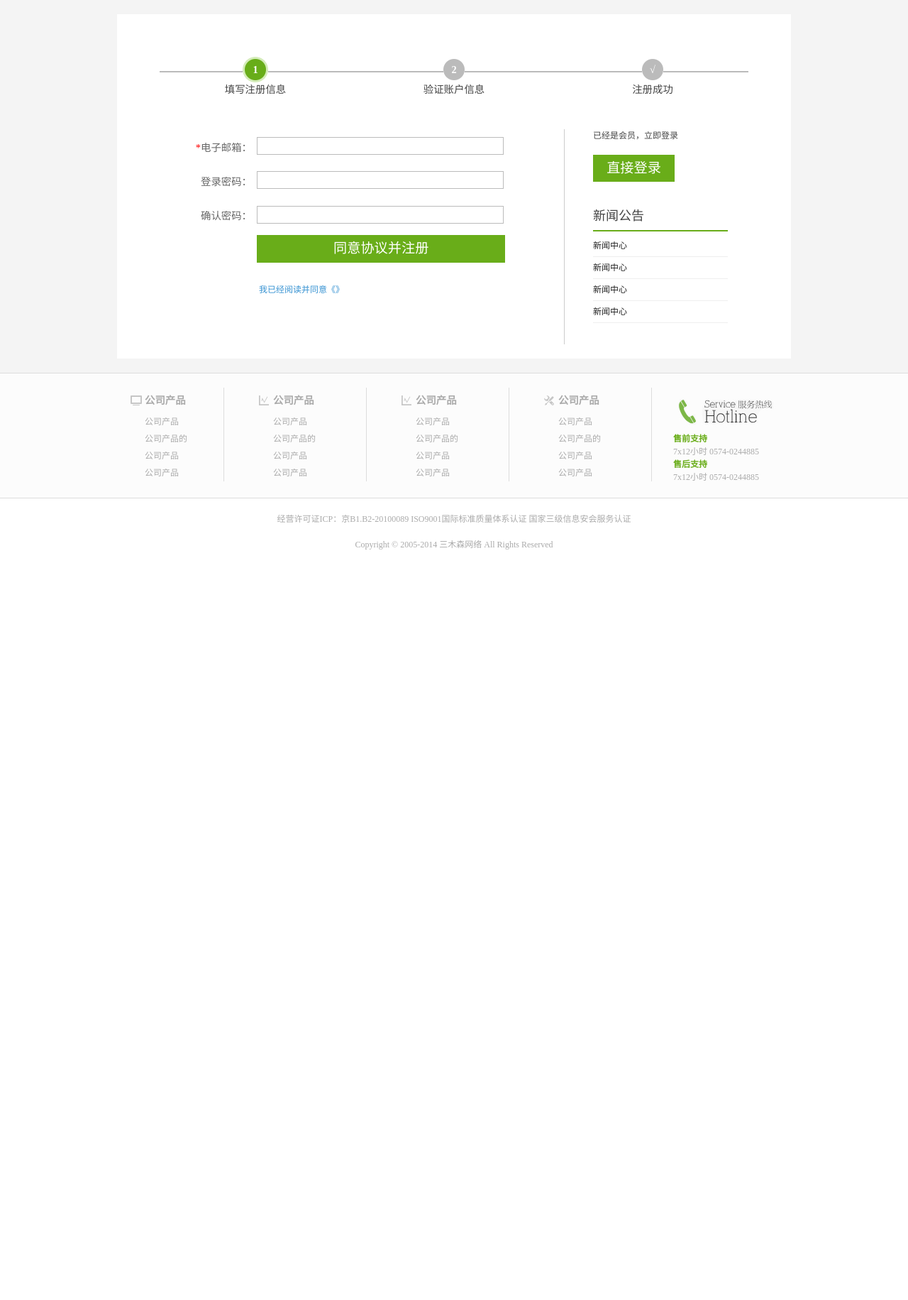
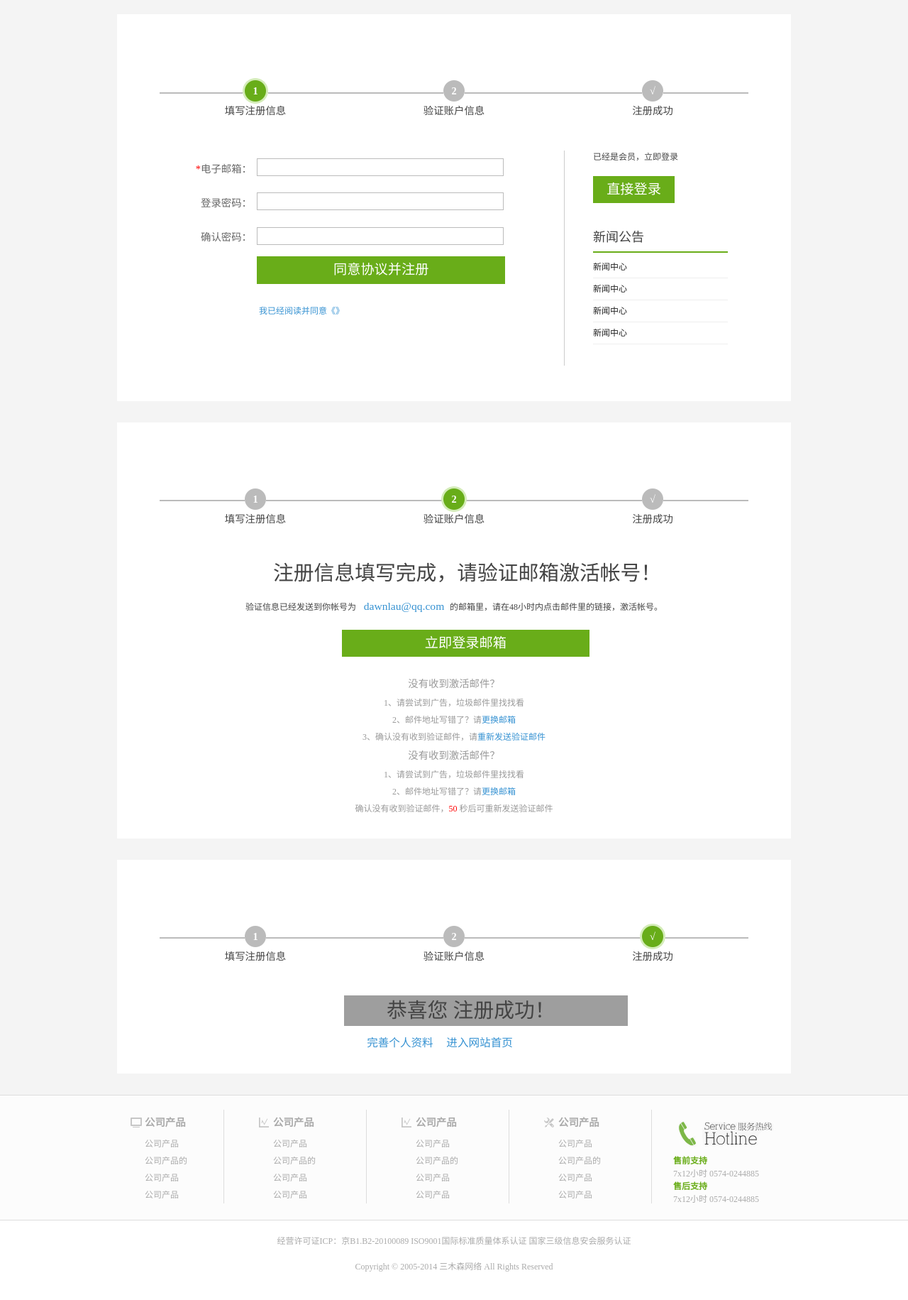
Before and after one commit to yysamson/idc-html, a PHP site: page /register.php in a window 1280 px wide. Shown: the part 142-1973 px from the top of the page at 71% size. Before the commit the page ends 916 px from the top, so only its background shows below. Run offline with PHP 8.4, Linux system fonts and the light colour scheme; grey boxes are pictures that could not be loaded.

Commit message:
会员注册页面增加

```diff
--- a/css/form.css
+++ b/css/form.css
@@ -24,3 +24,7 @@
 .fm-row .err{
 
 }
+
+.fm-row a{
+    margin-top: 15px;
+}
--- a/css/layout.css
+++ b/css/layout.css
@@ -774,13 +774,28 @@ h1,h2.news-name-title{
 .xiugai{
     font-size: 2.4em;
     padding-left: 60px;
+
 }
 .xiugai1{
-    font-size: 1.3em;
     line-height: 2em;
     padding-top: 1em;
     text-align: center;
 }
 .xiugai1 a{
-    margin-right: 15px;
+    margin: 0 0.5em;
+    font-size: 1.3em;
 }
+.zhuce ul{
+    text-align: center;
+    padding: 0;
+    margin: 0;
+    list-style: none;
+}
+.zhuce ul li{
+    padding: 0;
+    margin: 0;
+    line-height: 2em;
+}
+.zhuce .header{
+    font-size: 1.2em;
+}
--- a/register.php
+++ b/register.php
@@ -1,5 +1,5 @@
 <?php include 'header.php' ?>
-    <div class="container bg-cl-white">
+    <div class="container user-yanzheng bg-cl-white">
         <div class="span-21 step-nav clearfix">
             <div class="span-7 step-item">
                 <span class="icon-top icon-step active">1</span>
@@ -55,4 +55,72 @@
             </div>
         </aside>
     </div>
+
+    <div class="container user-yanzheng bg-cl-white">
+        <div class="span-21 step-nav clearfix">
+            <div class="span-7 step-item">
+                <span class="icon-top icon-step">1</span>
+                <span>填写注册信息</span>
+            </div>
+            <div class="span-7 step-item">
+                <span class="icon-top icon-step active">2</span>
+                <span>验证账户信息</span>
+            </div>
+            <div class="span-7 step-item last">
+                <span class="icon-top icon-step">√</span>
+                <span>注册成功</span>
+            </div>
+        </div>
+        <main class="span-21 register">
+            <div class="span-17 prepend-4">
+                <span class="span-16 xiugai">注册信息填写完成，请验证邮箱激活帐号！</span>
+                <span class="span-16 xiugai1">
+                    验证信息已经发送到你帐号为    <a class="cl-blue-light">dawnlau@qq.com</a>的邮箱里，请在48小时内点击邮件里的链接，激活帐号。
+                </span>
+            </div>
+            <div class="fm-row span-17 last">
+                <label class="span-8">&nbsp;</label>
+                <a class="btn large span-8 last">立即登录邮箱</a>
+            </div>
+            <div class="span-8 prepend-8 last zhuce cl-gray">
+                <ul>
+                    <li class="header">没有收到激活邮件？</li>
+                    <li>1、请尝试到广告，垃圾邮件里找找看</li>
+                    <li>2、邮件地址写错了？请<a class="cl-blue-light">更换邮箱</a></li>
+                    <li>3、确认没有收到验证邮件，请<a class="cl-blue-light">重新发送验证邮件</a></li>
+                </ul>
+            </div>
+            <div class="span-8 prepend-8 last zhuce cl-gray">
+                <ul>
+                    <li class="header">没有收到激活邮件？</li>
+                    <li>1、请尝试到广告，垃圾邮件里找找看</li>
+                    <li>2、邮件地址写错了？请<a class="cl-blue-light">更换邮箱</a></li>
+                    <li>确认没有收到验证邮件，<span class="cl-red">50</span> 秒后可重新发送验证邮件</li>
+                </ul>
+            </div>
+        </main>
+    </div>
+
+    <div class="container user-yanzheng bg-cl-white">
+        <div class="span-21 step-nav clearfix">
+            <div class="span-7 step-item">
+                <span class="icon-top icon-step">1</span>
+                <span>填写注册信息</span>
+            </div>
+            <div class="span-7 step-item">
+                <span class="icon-top icon-step ">2</span>
+                <span>验证账户信息</span>
+            </div>
+            <div class="span-7 step-item last">
+                <span class="icon-top icon-step active">√</span>
+                <span>注册成功</span>
+            </div>
+        </div>
+        <main class="span-21 register">
+            <div class="span-13 prepend-8 ">
+                <span class="span-17 xiugai icon icon-ok">恭喜您 注册成功！</span>
+                <span class="span-7 xiugai1 "><a class="cl-blue-light">完善个人资料</a>    <a class="cl-blue-light">进入网站首页</a></span>
+            </div>
+        </main>
+    </div>
 <?php include 'footer.php' ?>
```
